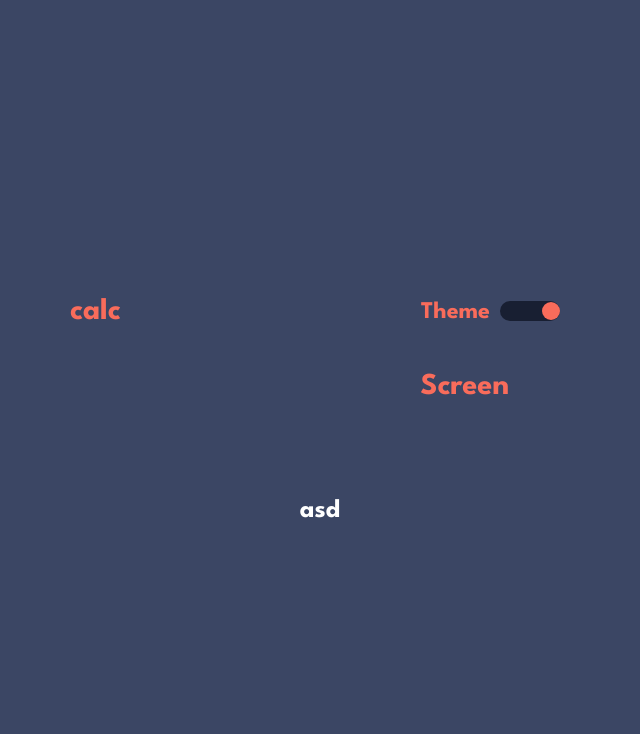
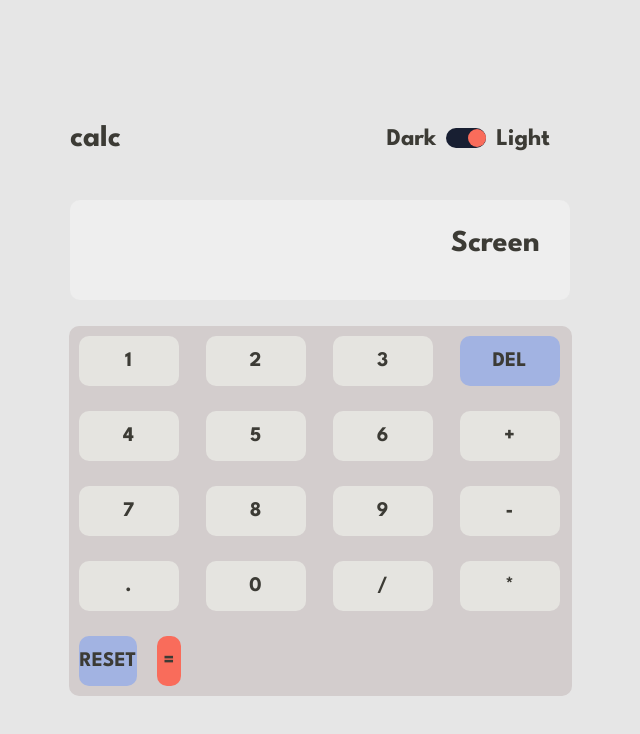
Before and after one commit to mucahitkaya/calculator-app, a React (Create React App) app in the folder calculator-app/: page / in a window 1280 px wide. Shown: the top 734 px of the page, without its empty margins (320-960 px from the left). Built offline with nearby package versions, Linux system fonts and the light colour scheme.

Commit message:
finally works but not doing what it had to do

```diff
--- a/calculator-app/src/App.css
+++ b/calculator-app/src/App.css
@@ -29,7 +29,6 @@
 }
 
 .App {
-  background-color: var(--theme1-bg);
   min-height: 100vh;
   display: flex;
   flex-direction: column;
@@ -38,3 +37,10 @@
   font-size: calc(10px + 2vmin);
   color: white;
 }
+
+.dark {
+  background-color: var(--theme1-bg);
+}
+.light {
+  background-color: var(--theme2-bg);
+}
--- a/calculator-app/src/App.js
+++ b/calculator-app/src/App.js
@@ -5,24 +5,32 @@ import Screen from "./screen/Screen";
 import ThemeBar from "./themebar/ThemeBar";
 
 function App() {
-  const body = document.body;
+  const body = document.getElementsByClassName("App");
   const darkTheme = "dark";
   const lightTheme = "light";
 
   const [themeStatus, setThemeStatus] = useState(true);
 
   function handleClick(e) {
-    if (e.value === "0") setThemeStatus(true);
-    else setThemeStatus(false);
+    console.log(e.type);
+    if (e.name === "theme") {
+      if (e.value === "0") setThemeStatus(false);
+      else setThemeStatus(true);
+    } else if (e.type === "submit") {
+      console.log(e.textContent);
+    }
   }
   return (
-    <div className="App">
+    <div className={`App ${themeStatus ? lightTheme : darkTheme}`}>
       <ThemeBar
         handleClick={handleClick}
-        theme={themeStatus ? darkTheme : lightTheme}
+        theme={themeStatus ? lightTheme : darkTheme}
       />
-      <Screen theme={themeStatus ? darkTheme : lightTheme} />
-      <Keyboard />
+      <Screen theme={themeStatus ? lightTheme : darkTheme} />
+      <Keyboard
+        handleClick={handleClick}
+        theme={themeStatus ? lightTheme : darkTheme}
+      />
     </div>
   );
 }
--- a/calculator-app/src/index.css
+++ /dev/null
@@ -1,13 +0,0 @@
-body {
-  margin: 0;
-  font-family: -apple-system, BlinkMacSystemFont, 'Segoe UI', 'Roboto', 'Oxygen',
-    'Ubuntu', 'Cantarell', 'Fira Sans', 'Droid Sans', 'Helvetica Neue',
-    sans-serif;
-  -webkit-font-smoothing: antialiased;
-  -moz-osx-font-smoothing: grayscale;
-}
-
-code {
-  font-family: source-code-pro, Menlo, Monaco, Consolas, 'Courier New',
-    monospace;
-}
--- a/calculator-app/src/index.js
+++ b/calculator-app/src/index.js
@@ -1,6 +1,5 @@
 import React from "react";
 import ReactDOM from "react-dom/client";
-import "./index.css";
 import App from "./App";
 
 const root = ReactDOM.createRoot(document.getElementById("root"));
--- a/calculator-app/src/keyboard/Keyboard.js
+++ b/calculator-app/src/keyboard/Keyboard.js
@@ -1,9 +1,71 @@
 import "./keyboard.css";
 
-export default function Keyboard() {
+export default function Keyboard(props) {
   return (
-    <>
-      <div className="wrapper">asd</div>
-    </>
+    <div className="keyboardbg">
+      <div
+        onClick={(event) => {
+          props.handleClick(event.target);
+        }}
+        className={`wrapper ${props.theme}`}
+      >
+        <button id="classicbutton" className={`buttons ${props.theme}`}>
+          1
+        </button>
+        <button id="classicbutton" className={`buttons ${props.theme}`}>
+          2
+        </button>
+        <button id="classicbutton" className={`buttons ${props.theme}`}>
+          3
+        </button>
+        <button id="del" className={`buttons ${props.theme}`}>
+          DEL
+        </button>
+        <button id="classicbutton" className={`buttons ${props.theme}`}>
+          4
+        </button>
+        <button id="classicbutton" className={`buttons ${props.theme}`}>
+          5
+        </button>
+        <button id="classicbutton" className={`buttons ${props.theme}`}>
+          6
+        </button>
+        <button id="classicbutton" className={`buttons ${props.theme}`}>
+          +
+        </button>
+        <button id="classicbutton" className={`buttons ${props.theme}`}>
+          7
+        </button>
+        <button id="classicbutton" className={`buttons ${props.theme}`}>
+          8
+        </button>
+        <button id="classicbutton" className={`buttons ${props.theme}`}>
+          9
+        </button>
+        <button id="classicbutton" className={`buttons ${props.theme}`}>
+          -
+        </button>
+        <button id="classicbutton" className={`buttons ${props.theme}`}>
+          .
+        </button>
+        <button id="classicbutton" className={`buttons ${props.theme}`}>
+          0
+        </button>
+        <button id="classicbutton" className={`buttons ${props.theme}`}>
+          /
+        </button>
+        <button id="classicbutton" className={`buttons ${props.theme}`}>
+          *
+        </button>
+        <div className="lastrow">
+          <button id="reset" className={`buttons ${props.theme}`}>
+            RESET
+          </button>
+          <button id="equal" className={`buttons ${props.theme}`}>
+            =
+          </button>
+        </div>
+      </div>
+    </div>
   );
 }
--- a/calculator-app/src/keyboard/keyboard.css
+++ b/calculator-app/src/keyboard/keyboard.css
@@ -0,0 +1,80 @@
+@import url("https://fonts.googleapis.com/css2?family=League+Spartan:wght@700&display=swap");
+* {
+  margin: 0;
+  padding: 0;
+  font-family: "League Spartan", sans-serif;
+}
+
+:root {
+  --theme1-bg: hsl(223.9, 25.79%, 31.18%);
+  --theme1-screen: hsl(223.85, 35.14%, 14.51%);
+  --theme1-keyboardbg: hsl(224.52, 29.52%, 20.59%);
+  --theme1-buttonbg: hsl(32, 26.32%, 88.82%);
+  --theme1-buttonshadow: hsl(24.44, 15.08%, 64.9%);
+  --theme1-buttonfont: hsl(223.2, 15.72%, 31.18%);
+  --theme1-delbg: hsl(224.06, 52.46%, 76.08%);
+  --theme1-delshadow: hsl(225.6, 27.47%, 35.69%);
+  --theme1-equalbg: hsl(6.46, 92.94%, 66.67%);
+  --theme1-equalshadow: hsl(5.95, 71.6%, 33.14%);
+
+  --theme2-bg: hsl(0, 0%, 90.2%);
+  --theme2-screen: hsl(0, 0%, 93.33%);
+  --theme2-keyboardbg: hsl(0, 6.38%, 81.57%);
+  --theme2-buttonbg: hsl(48, 8.77%, 88.82%);
+  --theme2-buttonshadow: hsl(28.42, 9.74%, 61.76%);
+  --theme2-buttonfont: hsl(51.43, 6.19%, 22.16%);
+  --theme2-delbg: hsl(185.27, 40.81%, 56.27%);
+  --theme2-delshadow: hsl(184.8, 58.14%, 25.29%);
+  --theme2-equalbg: hsl(25.03, 100%, 60.98%);
+  --theme2-equalshadow: hsl(23.73, 94.37%, 27.84%);
+}
+
+.wrapper {
+  display: grid;
+  grid-template-columns: 1fr 1fr 1fr 1fr;
+  gap: 5px;
+}
+
+.buttons {
+  font-size: 0.8em;
+  margin: 10px;
+  width: 100px;
+  height: 50px;
+  border: none;
+  border-radius: 10px;
+}
+.wrapper #classicbutton {
+  background-color: var(--theme2-buttonbg);
+}
+
+.wrapper #classicbutton {
+  background-color: var(--theme2-buttonbg);
+}
+
+.keyboardbg .dark {
+  background-color: var(--theme1-keyboardbg);
+  border-radius: 10px;
+}
+.keyboardbg .light {
+  background-color: var(--theme2-keyboardbg);
+  border-radius: 10px;
+}
+
+.lastrow {
+  display: flex;
+  justify-content: space-between;
+  width: 122px;
+}
+.wrapper #del {
+  background-color: var(--theme1-delbg);
+}
+.lastrow #reset {
+  width: 200px;
+  background-color: var(--theme1-delbg);
+}
+#equal {
+  width: 80px;
+}
+.lastrow #equal {
+  background-color: var(--theme1-equalbg);
+}
--- a/calculator-app/src/screen/Screen.js
+++ b/calculator-app/src/screen/Screen.js
@@ -1,5 +1,6 @@
 import "./screen.css";
 export default function Screen(props) {
+  console.log(props.theme);
   return (
     <div className={`screen ${props.theme}`}>
       <h3>Screen</h3>
--- a/calculator-app/src/screen/screen.css
+++ b/calculator-app/src/screen/screen.css
@@ -34,9 +34,19 @@
   margin: 1em;
   width: 500px;
   height: 100px;
+  border-radius: 10px;
 }
 
 .screen h3 {
   position: absolute;
-  right: 2em;
+  top: 1em;
+  right: 1em;
 }
+
+.dark.screen {
+  background-color: var(--theme1-screen);
+}
+.light.screen {
+  background-color: var(--theme2-screen);
+  color: var(--theme2-buttonfont);
+}
--- a/calculator-app/src/themebar/ThemeBar.js
+++ b/calculator-app/src/themebar/ThemeBar.js
@@ -6,7 +6,7 @@ export default function ThemeBar(props) {
       <h3 className={`${props.theme}`}>calc</h3>
       <div id="theme-container">
         <label className="theme-label" htmlFor="theme">
-          Theme
+          Dark
         </label>
         <input
           onChange={(event) => props.handleClick(event.target)}
@@ -18,6 +18,9 @@ export default function ThemeBar(props) {
           step="1"
           list="tickmarks"
         ></input>
+        <label className="theme-label" htmlFor="theme">
+          Light
+        </label>
       </div>
     </div>
   );
--- a/calculator-app/src/themebar/themebar.css
+++ b/calculator-app/src/themebar/themebar.css
@@ -33,7 +33,7 @@ input[type="range"] {
   -webkit-appearance: none;
   background: var(--theme1-screen);
   height: 20px;
-  width: 60px;
+  width: 40px;
   border-radius: 10px;
 }
 input[type="range"]::-webkit-slider-thumb {
@@ -53,7 +53,7 @@ input[type="range"]::-webkit-slider-runnable-track {
 }
 .theme-label {
   font-size: 24px;
-  margin-right: 10px;
+  margin: 0px 10px;
 }
 
 .themebar {
@@ -72,8 +72,10 @@ input[type="range"]::-webkit-slider-runnable-track {
 
 .dark {
   background-color: var(--theme1-bg);
-  color: var(--theme1-equalbg);
 }
 .dark input[type="range"] {
   background-color: var(--theme1-screen);
 }
+.light {
+  color: var(--theme2-buttonfont);
+}
```
